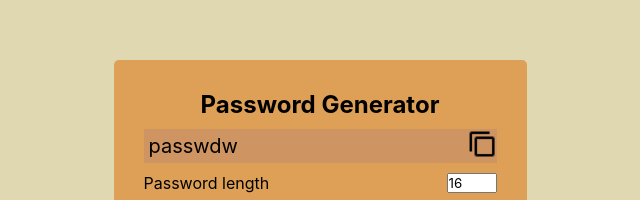
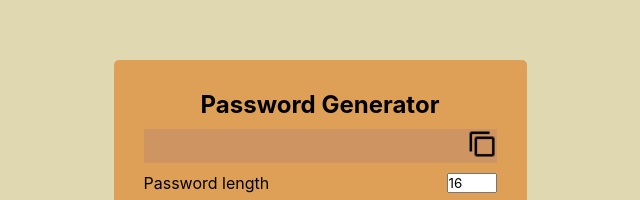
Before and after one commit to guseinguseinov/PasswordGenerator, a plain HTML site: page index.html in a window 1280 px wide. Shown: the part 167-367 px from the top of the page, without its empty margins (320-960 px from the left). Drawn offline with Linux system fonts and the light colour scheme.

Commit message:
value removed from input

```diff
--- a/index.html
+++ b/index.html
@@ -13,7 +13,7 @@
     <h1>Password Generator</h1>
 
     <div class="password-div">
-      <input id='password' value="passwdw" aria-label="password" disabled/>
+      <input id='password' aria-label="password" disabled/>
       <button class="copy-btn">
         <img class="copy-img" src="./assets/images/copy.png" alt="copy-icon" />
       </button>
```
